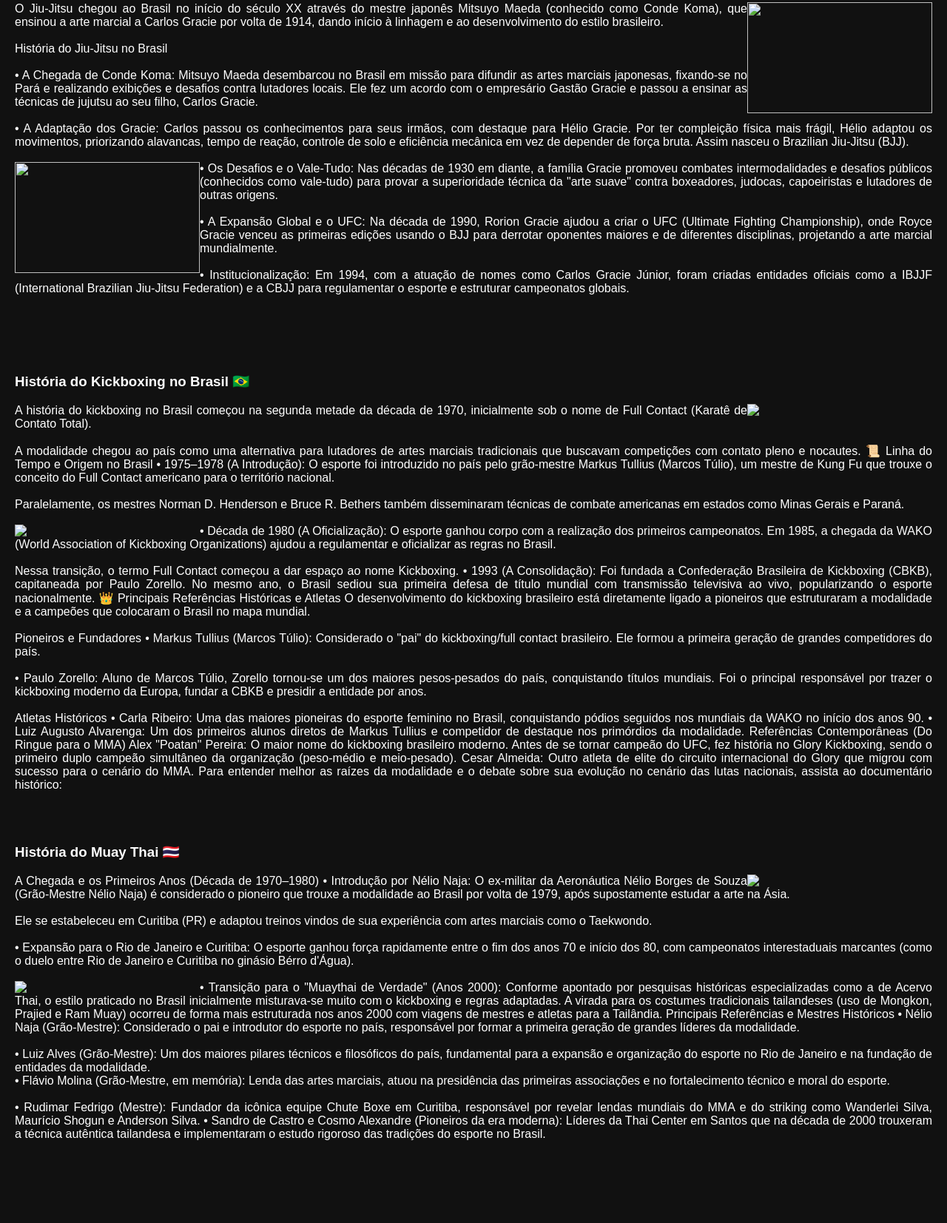
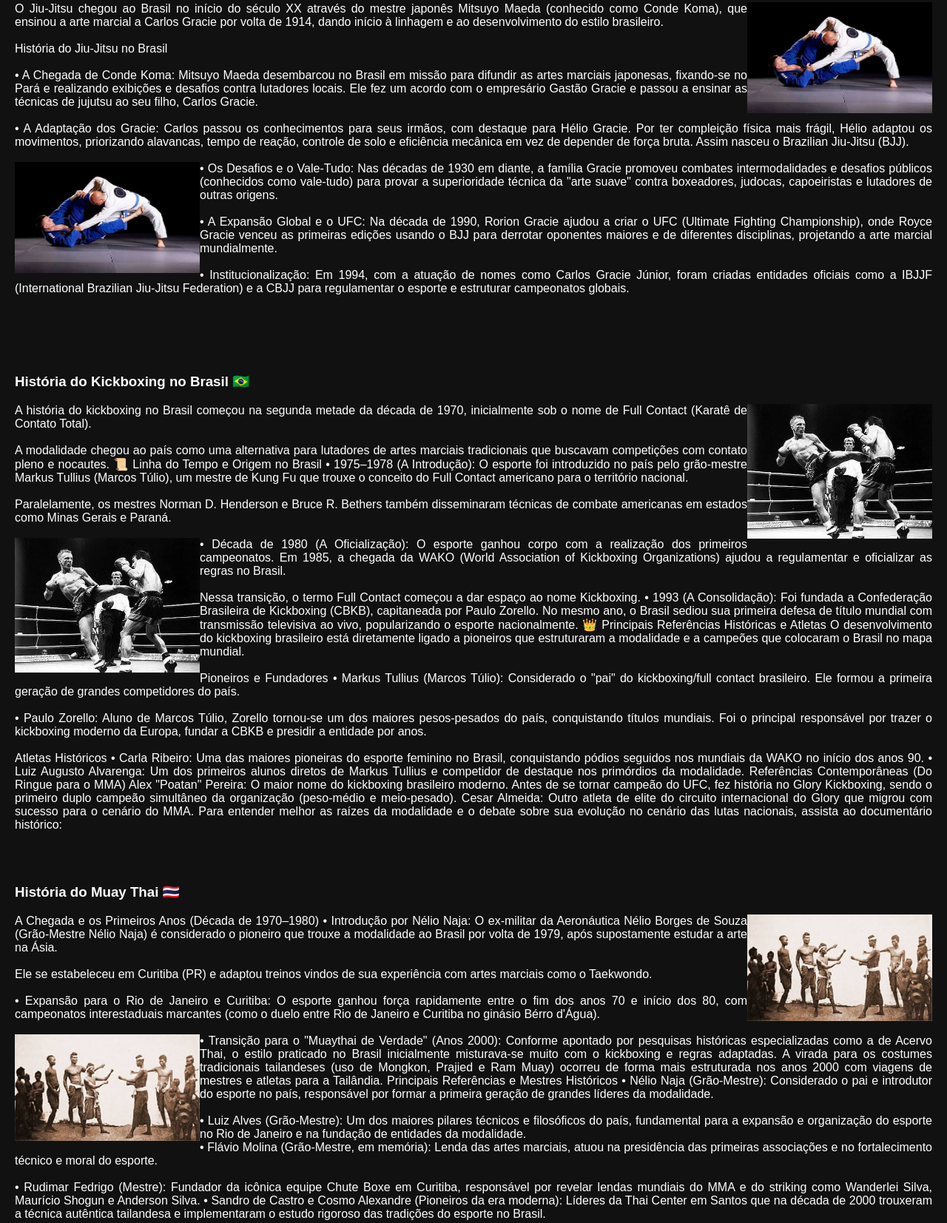
Before and after one commit to estilos-lutas/dojofight, a plain HTML site: page modalidades.html in a window 1280 px wide. Shown: the part 426-2079 px from the top of the page at 74% size. Before the commit the page ends 2050 px from the top, so only its background shows below. Drawn offline with Linux system fonts and the light colour scheme.

Commit message:
Update modalidades.html

```diff
--- a/modalidades.html
+++ b/modalidades.html
@@ -38,7 +38,7 @@
 
 <div align="left"><h3>Hitória do Jiu-Jitsu 🥋</h3> </div>
 
-	<img src="imagens/jiu.jpeg" width="250" height="150" align="right">
+	<img src="jiu.jpeg" width="250" height="150" align="right">
 
 <div align="justify">
 
@@ -52,7 +52,7 @@ História do Jiu-Jitsu no Brasil
 • A Chegada de Conde Koma: Mitsuyo Maeda desembarcou no Brasil em missão para difundir as artes marciais japonesas, fixando-se no Pará e realizando exibições e desafios contra lutadores locais. Ele fez um acordo com o empresário Gastão Gracie e passou a ensinar as técnicas de jujutsu ao seu filho, Carlos Gracie. <br> <br>
 • A Adaptação dos Gracie: Carlos passou os conhecimentos para seus irmãos, com destaque para Hélio Gracie. Por ter compleição física mais frágil, Hélio adaptou os movimentos, priorizando alavancas, tempo de reação, controle de solo e eficiência mecânica em vez de depender de força bruta. Assim nasceu o Brazilian Jiu-Jitsu (BJJ). <br> <br>
 
-<img src="imagens/jiu.jpeg" width="250" height="150" align="left">
+<img src="jiu.jpeg" width="250" height="150" align="left">
 
 • Os Desafios e o Vale-Tudo: Nas décadas de 1930 em diante, a família Gracie promoveu combates intermodalidades e desafios públicos (conhecidos como vale-tudo) para provar a superioridade técnica da "arte suave" contra boxeadores, judocas, capoeiristas e lutadores de outras origens. <br> <br>
 • A Expansão Global e o UFC: Na década de 1990, Rorion Gracie ajudou a criar o UFC (Ultimate Fighting Championship), onde Royce Gracie venceu as primeiras edições usando o BJJ para derrotar oponentes maiores e de diferentes disciplinas, projetando a arte marcial mundialmente. <br> <br>
@@ -64,7 +64,7 @@ História do Jiu-Jitsu no Brasil
 
 <div align="left"><h3>História do Kickboxing no Brasil 🇧🇷</h3></div>
 
-   <img src="imagens/kick.jpeg" width="250" heigth="150" align="right">
+   <img src="kick.jpeg" width="250" heigth="150" align="right">
 <div align="justify">
 
 
@@ -73,7 +73,7 @@ História do Jiu-Jitsu no Brasil
 📜 Linha do Tempo e Origem no Brasil
 
 • 1975–1978 (A Introdução): O esporte foi introduzido no país pelo grão-mestre Markus Tullius (Marcos Túlio), um mestre de Kung Fu que trouxe o conceito do Full Contact americano para o território nacional. <br> <br> Paralelamente, os mestres Norman D. Henderson e Bruce R. Bethers também disseminaram técnicas de combate americanas em estados como Minas Gerais e Paraná. <br> <br>
-<img src="imagens/kick.jpeg" width="250" heigth="150" align="left">
+<img src="kick.jpeg" width="250" heigth="150" align="left">
 • Década de 1980 (A Oficialização): O esporte ganhou corpo com a realização dos primeiros campeonatos. Em 1985, a chegada da WAKO (World Association of Kickboxing Organizations) ajudou a regulamentar e oficializar as regras no Brasil. <br> <br> Nessa transição, o termo Full Contact começou a dar espaço ao nome Kickboxing.
 • 1993 (A Consolidação): Foi fundada a Confederação Brasileira de Kickboxing (CBKB), capitaneada por Paulo Zorello. No mesmo ano, o Brasil sediou sua primeira defesa de título mundial com transmissão televisiva ao vivo, popularizando o esporte nacionalmente.
 
@@ -102,7 +102,7 @@ Para entender melhor as raízes da modalidade e o debate sobre sua evolução no
 
 
 <div align="left"><h3>História do Muay Thai 🇹🇭</h3></div>
-  <img src="imagens/thai.jpeg" width="250" heigth="150" align="right">
+  <img src="thai.jpeg" width="250" heigth="150" align="right">
 <div align="justify">
 
 
@@ -110,7 +110,7 @@ Para entender melhor as raízes da modalidade e o debate sobre sua evolução no
 
 • Introdução por Nélio Naja: O ex-militar da Aeronáutica Nélio Borges de Souza (Grão-Mestre Nélio Naja) é considerado o pioneiro que trouxe a modalidade ao Brasil por volta de 1979, após supostamente estudar a arte na Ásia. <br> <br> Ele se estabeleceu em Curitiba (PR) e adaptou treinos vindos de sua experiência com artes marciais como o Taekwondo. <br> <br>
 • Expansão para o Rio de Janeiro e Curitiba: O esporte ganhou força rapidamente entre o fim dos anos 70 e início dos 80, com campeonatos interestaduais marcantes (como o duelo entre Rio de Janeiro e Curitiba no ginásio Bérro d'Água). <br> <br>
-  <img src="imagens/thai.jpeg" width="250" heigth="150" align="left">
+  <img src="thai.jpeg" width="250" heigth="150" align="left">
 
 • Transição para o "Muaythai de Verdade" (Anos 2000): Conforme apontado por pesquisas históricas especializadas como a de Acervo Thai, o estilo praticado no Brasil inicialmente misturava-se muito com o kickboxing e regras adaptadas. A virada para os costumes tradicionais tailandeses (uso de Mongkon, Prajied e Ram Muay) ocorreu de forma mais estruturada nos anos 2000 com viagens de mestres e atletas para a Tailândia.
 
@@ -130,5 +130,8 @@ Principais Referências e Mestres Históricos
 
     </div>
 </section>
+
+<center> <a href="index.html"> <b> VOLTAR </b> </a> </center>
+
 </body>
 </html>
```
